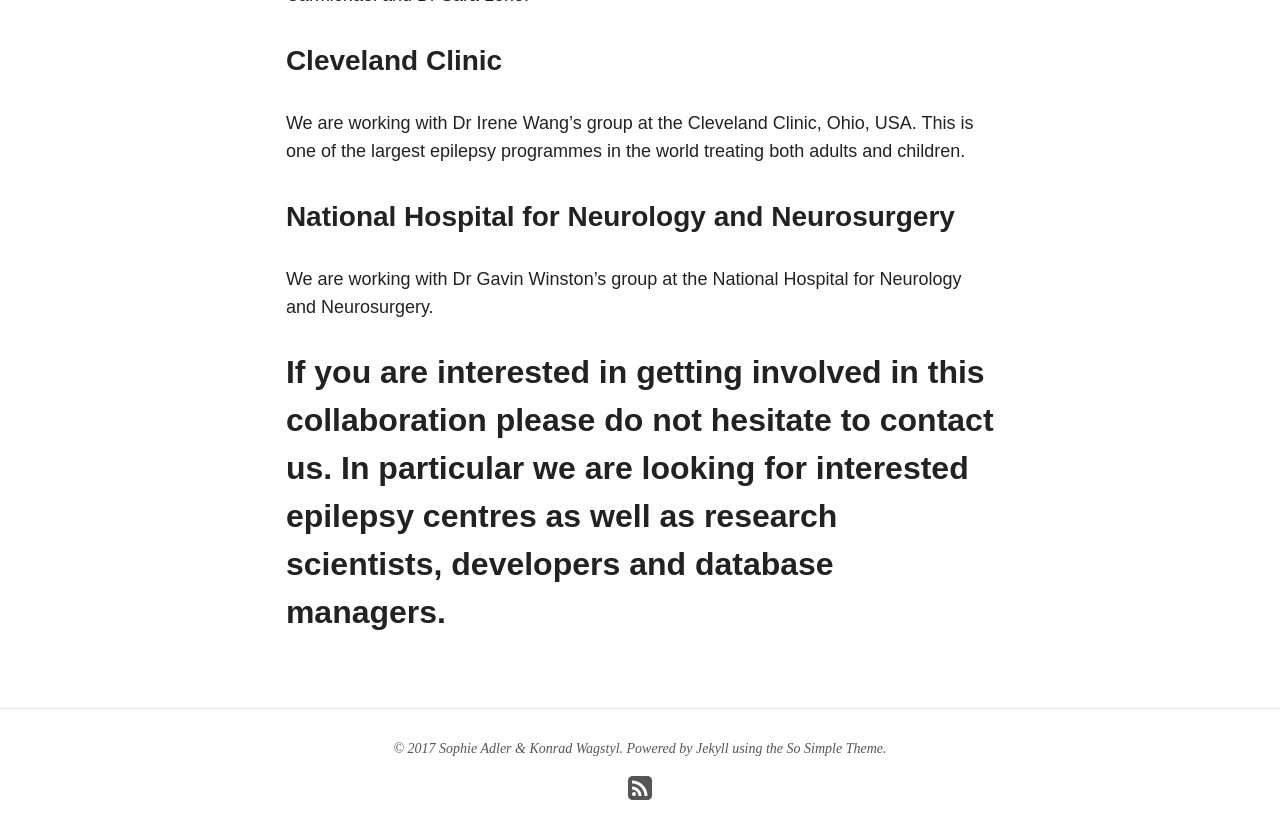
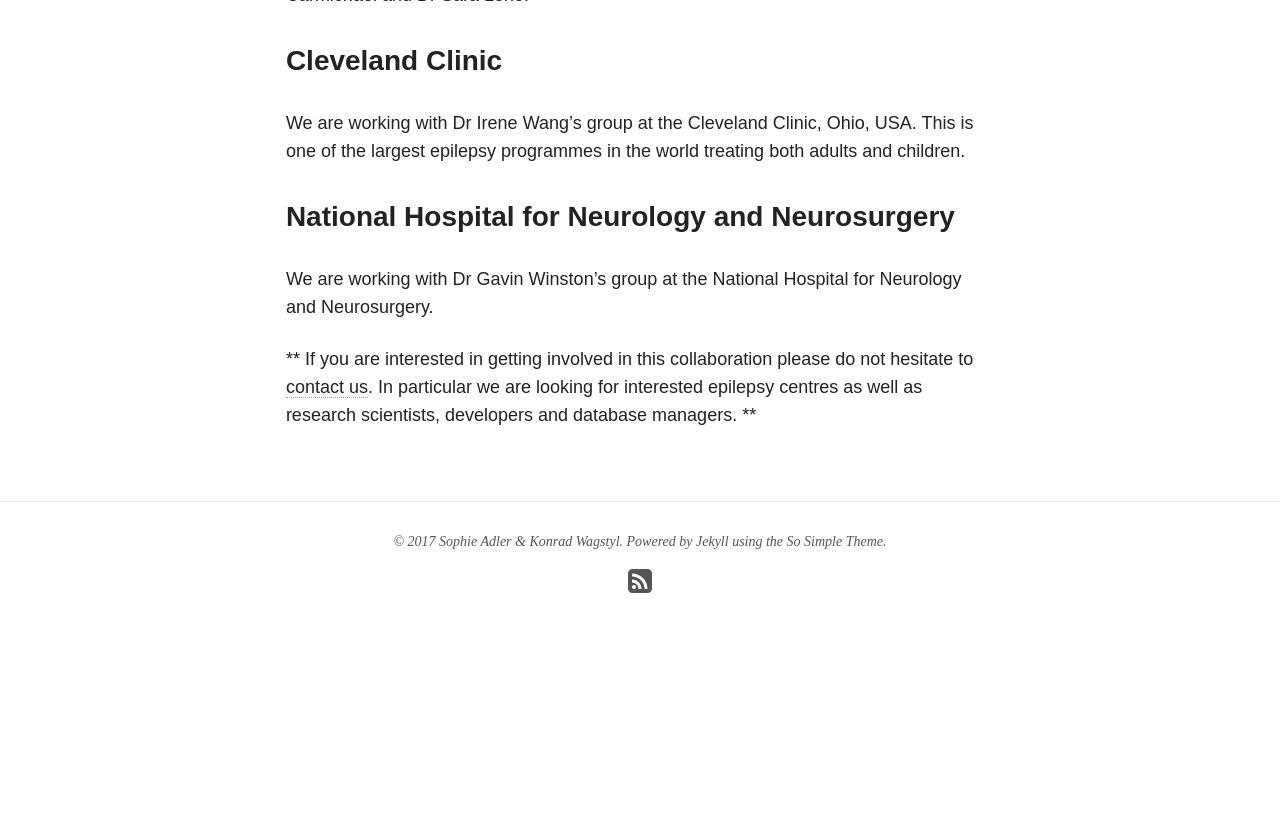
Before and after one commit to MELDProject/MELDProject.github.io, a Jekyll site: the page built from groups/index.md, in a window 1280 px wide and 900 px high, scrolled down 1301 px. Shown: the top 839 px of the window. Built offline with Jekyll 4.4.1, drawn with Linux system fonts in a browser that asks for light colours; nearby versions of some CDN libraries; after the commit the page ends 1994 px from its top, so only the background shows below that.

```diff
--- a/groups/index.md
+++ b/groups/index.md
@@ -23,4 +23,4 @@
 ### National Hospital for Neurology and Neurosurgery
 We are working with Dr Gavin Winston's group at the National Hospital for Neurology and Neurosurgery.
 
-## If you are interested in getting involved in this collaboration please do not hesitate to [contact us](mailto:MELD.study@gmail.com). In particular we are looking for interested epilepsy centres as well as research scientists, developers and database managers. ##
+** If you are interested in getting involved in this collaboration please do not hesitate to [contact us](mailto:MELD.study@gmail.com). In particular we are looking for interested epilepsy centres as well as research scientists, developers and database managers. **
```
